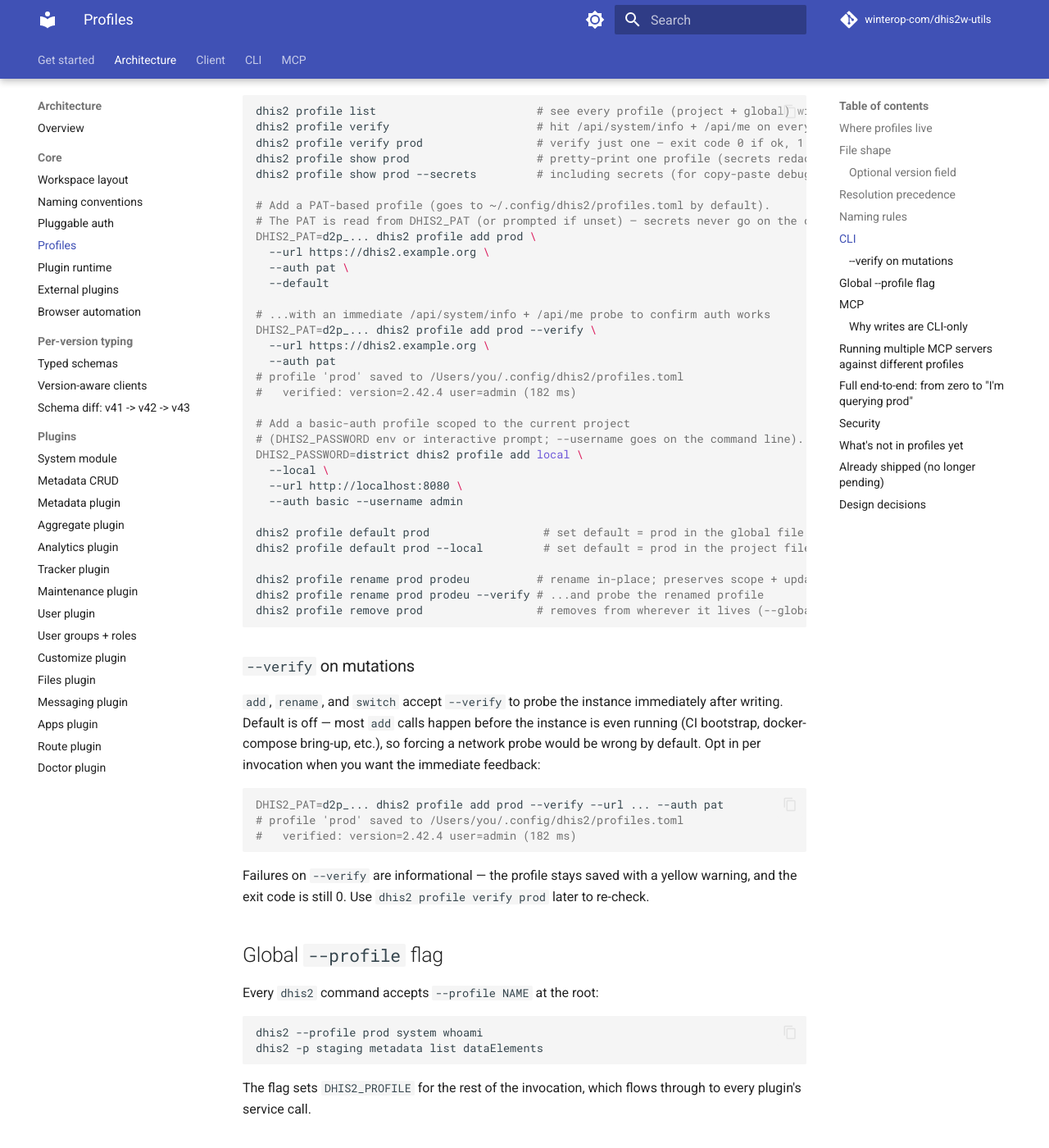
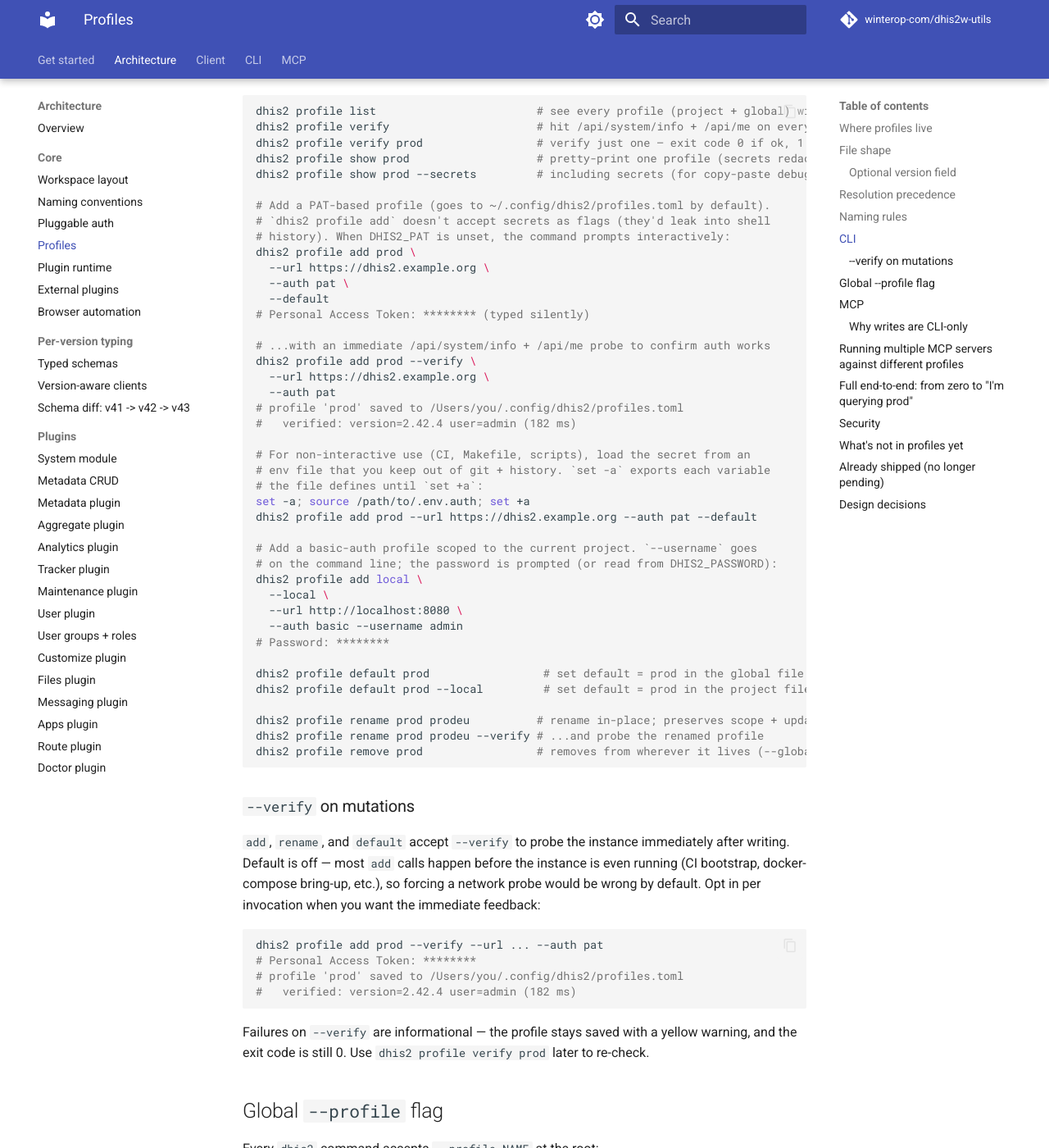
Before and after one commit to winterop-com/dhis2-utils, an MkDocs documentation site: the page built from docs/architecture/profiles.md, in a window 1280 px wide and 1400 px high, scrolled down 2420 px. Shown: the whole window at 82% size. Built offline with MkDocs 1.6.1 and Material for MkDocs 9.7.7, drawn with Linux system fonts in a browser that asks for light colours; comment, search, counter and statistics services are not loaded; some of the changed text lies outside the part shown.

Commit message:
docs: review-pass-6 — non-existent flags + safer secret examples
Five correctness defects on the profile / OAuth2 / precedence surface.

1. `docs/guides/connecting-to-dhis2.md` OAuth2 expanded form passed
   `--client-secret <value>` to `dhis2 profile add`. That flag belongs
   to `dhis2 profile oidc-config`, not `profile add` — `profile add`
   with `--auth oauth2` prompts silently (or reads
   `DHIS2_OAUTH_CLIENT_SECRET`). Dropped `--client-secret` from the
   `profile add` example + added a cross-link to
   `dhis2 profile oidc-config` for the persist-client-credentials use
   case.

2. `docs/guides/client-tutorial.md` shorthand precedence summary read
   `env -> TOML default -> env fallback`, contradicting the detailed
   list just above it. Aligned to the actual implementation order
   (arg -> `DHIS2_PROFILE` -> raw env (PAT/Basic) -> project TOML ->
   global TOML).

3. `docs/mcp/index.md` "Profile selection" paragraph mentioned only
   project-local + user-global TOML, missing the higher-priority
   per-call `profile` kwarg and the `DHIS2_PROFILE` server-env layer
   (despite the same page showing `DHIS2_PROFILE` under the Claude
   Desktop `env:` block). Rewrote as the same 5-step ordered chain
   used elsewhere.

4. Several `dhis2 profile add` examples used inline env assignment
   (`DHIS2_PAT=d2p_... dhis2 profile add ...`) to avoid the bogus
   `--token`/`--password` flags, but inline assignment STILL writes
   the secret into shell history. Reworked the affected examples in
   `docs/architecture/profiles.md` + `docs/walkthrough.md` +
   `docs/guides/connecting-to-dhis2.md` to show the recommended path
   (omit the secret entirely — the CLI prompts silently when env is
   unset) plus a `set -a; source .env.auth; set +a` alternative for
   non-interactive / CI use. Each example now ends with the silent
   prompt line (`# Personal Access Token: ********`) so the reader
   can see what to expect.

5. `docs/architecture/profiles.md` mentioned a `dhis2 profile switch`
   mutation in two places (the name-validation rules and the
   `--verify on mutations` section). No such command exists — the
   real command is `dhis2 profile default <name>`. Renamed both.

`make docs-build` strict mode passes.

````diff
--- a/docs/architecture/profiles.md
+++ b/docs/architecture/profiles.md
@@ -73,7 +73,7 @@ Profile names must match `^[A-Za-z][A-Za-z0-9_]*$` with a max length of 64:
 
 Typical names: `local`, `prod`, `prod_eu`, `test42`, `laohis42`, `dhis2_42`, `sandbox`.
 
-These constraints keep names safe as env var suffixes (`DHIS2_PROFILE=prod_eu`), TOML keys, and unquoted shell arguments. `dhis2 profile add "he llo"` fails with a clean error pointing at these rules. Validation happens at every mutation (`add`, `rename`, `switch`) — you can't commit a bad name via the tooling.
+These constraints keep names safe as env var suffixes (`DHIS2_PROFILE=prod_eu`), TOML keys, and unquoted shell arguments. `dhis2 profile add "he llo"` fails with a clean error pointing at these rules. Validation happens at every mutation (`add`, `rename`, `default`) — you can't commit a bad name via the tooling.
 
 ## CLI
 
@@ -85,25 +85,34 @@ dhis2 profile show prod                   # pretty-print one profile (secrets re
 dhis2 profile show prod --secrets         # including secrets (for copy-paste debugging)
 
 # Add a PAT-based profile (goes to ~/.config/dhis2/profiles.toml by default).
-# The PAT is read from DHIS2_PAT (or prompted if unset) — secrets never go on the command line.
-DHIS2_PAT=d2p_... dhis2 profile add prod \
+# `dhis2 profile add` doesn't accept secrets as flags (they'd leak into shell
+# history). When DHIS2_PAT is unset, the command prompts interactively:
+dhis2 profile add prod \
   --url https://dhis2.example.org \
   --auth pat \
   --default
+# Personal Access Token: ******** (typed silently)
 
 # ...with an immediate /api/system/info + /api/me probe to confirm auth works
-DHIS2_PAT=d2p_... dhis2 profile add prod --verify \
+dhis2 profile add prod --verify \
   --url https://dhis2.example.org \
   --auth pat
 # profile 'prod' saved to /Users/you/.config/dhis2/profiles.toml
 #   verified: version=2.42.4 user=admin (182 ms)
 
-# Add a basic-auth profile scoped to the current project
-# (DHIS2_PASSWORD env or interactive prompt; --username goes on the command line).
-DHIS2_PASSWORD=district dhis2 profile add local \
+# For non-interactive use (CI, Makefile, scripts), load the secret from an
+# env file that you keep out of git + history. `set -a` exports each variable
+# the file defines until `set +a`:
+set -a; source /path/to/.env.auth; set +a
+dhis2 profile add prod --url https://dhis2.example.org --auth pat --default
+
+# Add a basic-auth profile scoped to the current project. `--username` goes
+# on the command line; the password is prompted (or read from DHIS2_PASSWORD):
+dhis2 profile add local \
   --local \
   --url http://localhost:8080 \
   --auth basic --username admin
+# Password: ********
 
 dhis2 profile default prod                 # set default = prod in the global file (no flag needed)
 dhis2 profile default prod --local         # set default = prod in the project file
@@ -115,10 +124,11 @@ dhis2 profile remove prod                 # removes from wherever it lives (--gl
 
 ### `--verify` on mutations
 
-`add`, `rename`, and `switch` accept `--verify` to probe the instance immediately after writing. Default is off — most `add` calls happen before the instance is even running (CI bootstrap, docker-compose bring-up, etc.), so forcing a network probe would be wrong by default. Opt in per invocation when you want the immediate feedback:
+`add`, `rename`, and `default` accept `--verify` to probe the instance immediately after writing. Default is off — most `add` calls happen before the instance is even running (CI bootstrap, docker-compose bring-up, etc.), so forcing a network probe would be wrong by default. Opt in per invocation when you want the immediate feedback:
 
 ```bash
-DHIS2_PAT=d2p_... dhis2 profile add prod --verify --url ... --auth pat
+dhis2 profile add prod --verify --url ... --auth pat
+# Personal Access Token: ********
 # profile 'prod' saved to /Users/you/.config/dhis2/profiles.toml
 #   verified: version=2.42.4 user=admin (182 ms)
 ```
@@ -186,14 +196,15 @@ Alternatively: register **one** MCP server and pass `profile="prod"` per tool ca
 ## Full end-to-end: from zero to "I'm querying prod"
 
 ```bash
-# 1. Add one profile, user-wide, make it default.
-# DHIS2_PAT env (or interactive prompt) supplies the secret;
-# secrets are never accepted as command-line flags.
-DHIS2_PAT=d2p_... dhis2 profile add prod \
+# 1. Add one profile, user-wide, make it default. The PAT is prompted
+# interactively (no flag — secrets never go on the command line) or read
+# from DHIS2_PAT if set in the current shell.
+dhis2 profile add prod \
   --global \
   --url https://dhis2.example.org \
   --auth pat \
   --default
+# Personal Access Token: ********
 
 # 2. Verify the auth works.
 dhis2 profile verify prod
````
Also changed, not shown: docs/guides/client-tutorial.md (+1 -1 lines), docs/guides/connecting-to-dhis2.md (+19 -9 lines), docs/mcp/index.md (+9 -1 lines), docs/walkthrough.md (+5 -4 lines).
